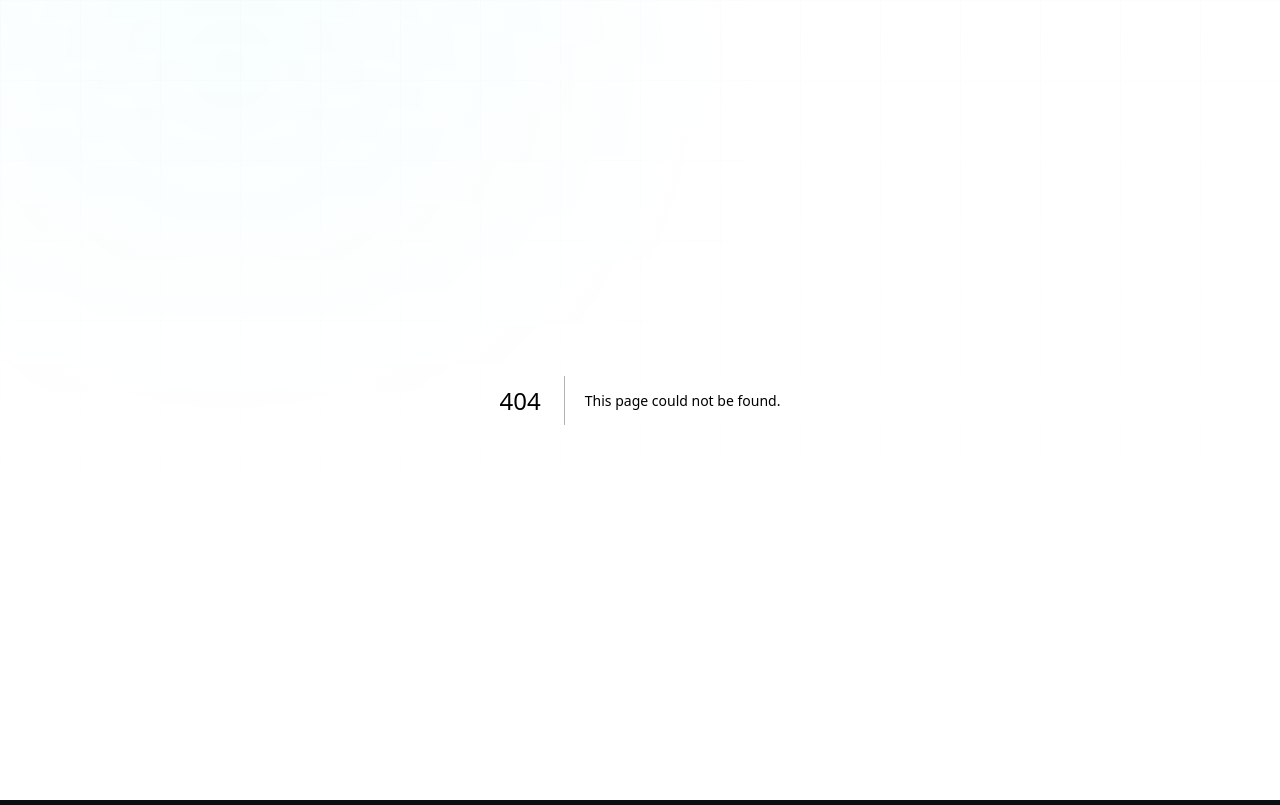
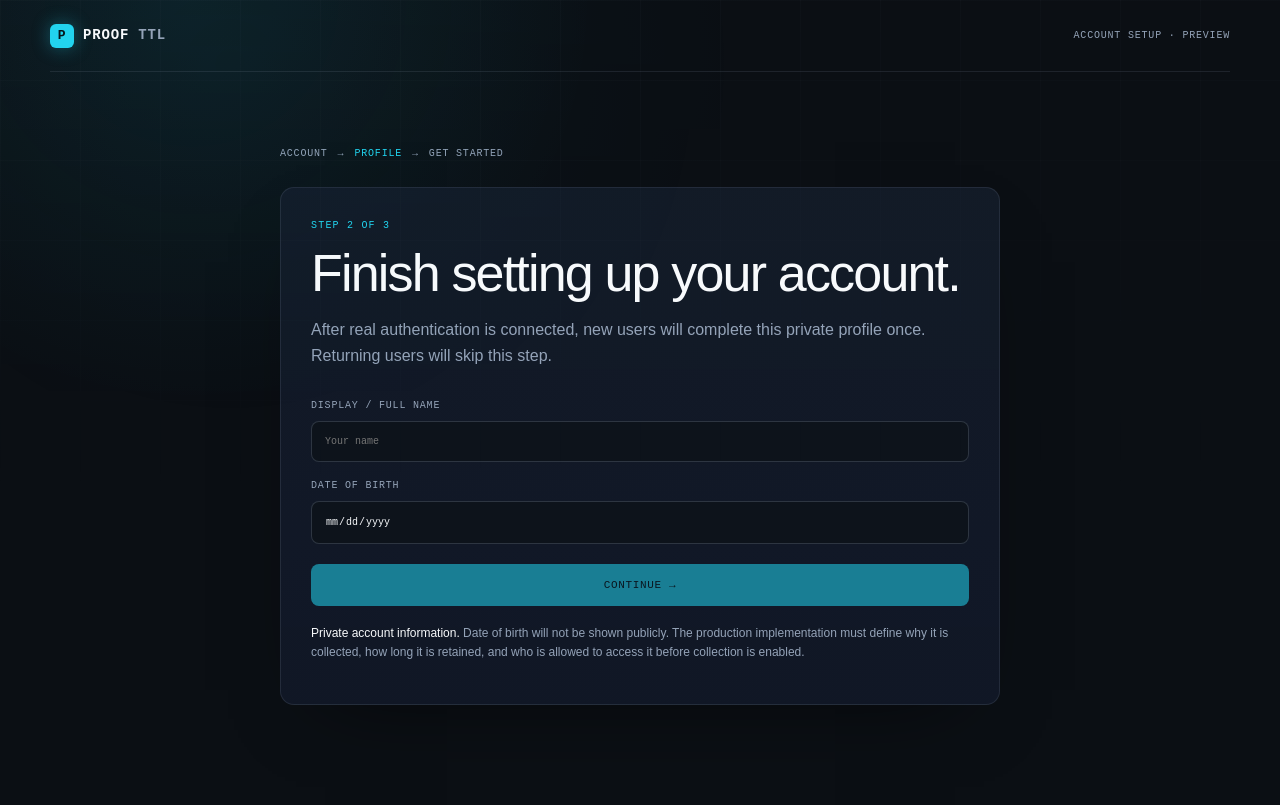
Before and after one commit to tasx13ok-create/proofttl-web, a Next.js app: page /onboarding in a window 1280 px wide. Before the commit this address had no page. Built offline with nearby package versions, Linux system fonts and the light colour scheme.

Commit message:
Add ProofTTL account onboarding preview

```diff
--- /dev/null
+++ b/app/onboarding/page.tsx
@@ -0,0 +1,42 @@
+export const metadata = {
+  title: 'Account setup — ProofTTL',
+}
+
+export default function OnboardingPage() {
+  return (
+    <main className="app-page">
+      <div className="app-shell app-topbar">
+        <a className="brand" href="/"><span className="brand-mark">P</span> PROOF<span className="brand-muted">TTL</span></a>
+        <span className="app-meta">ACCOUNT SETUP · PREVIEW</span>
+      </div>
+
+      <section className="onboarding-wrap">
+        <div className="app-progress" aria-label="Onboarding progress">
+          <span>ACCOUNT</span><span>→</span><span className="active">PROFILE</span><span>→</span><span>GET STARTED</span>
+        </div>
+
+        <div className="onboarding-card">
+          <p className="app-kicker">STEP 2 OF 3</p>
+          <h1 className="app-title">Finish setting up your account.</h1>
+          <p className="app-copy">After real authentication is connected, new users will complete this private profile once. Returning users will skip this step.</p>
+
+          <form className="app-form" aria-label="Profile setup preview">
+            <label className="app-input-label">
+              DISPLAY / FULL NAME
+              <input type="text" placeholder="Your name" disabled />
+            </label>
+            <label className="app-input-label">
+              DATE OF BIRTH
+              <input type="date" disabled />
+            </label>
+            <button type="button" className="button button-primary full-button" disabled>
+              CONTINUE →
+            </button>
+          </form>
+
+          <p className="app-note"><strong>Private account information.</strong> Date of birth will not be shown publicly. The production implementation must define why it is collected, how long it is retained, and who is allowed to access it before collection is enabled.</p>
+        </div>
+      </section>
+    </main>
+  )
+}
```
